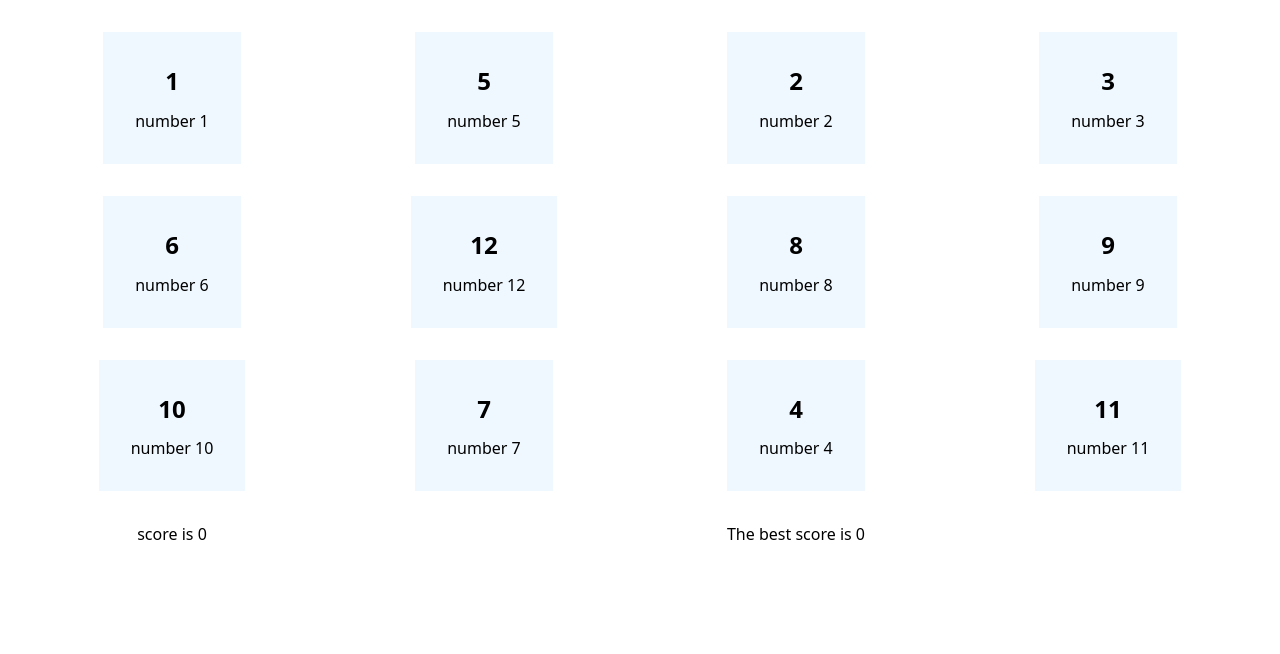
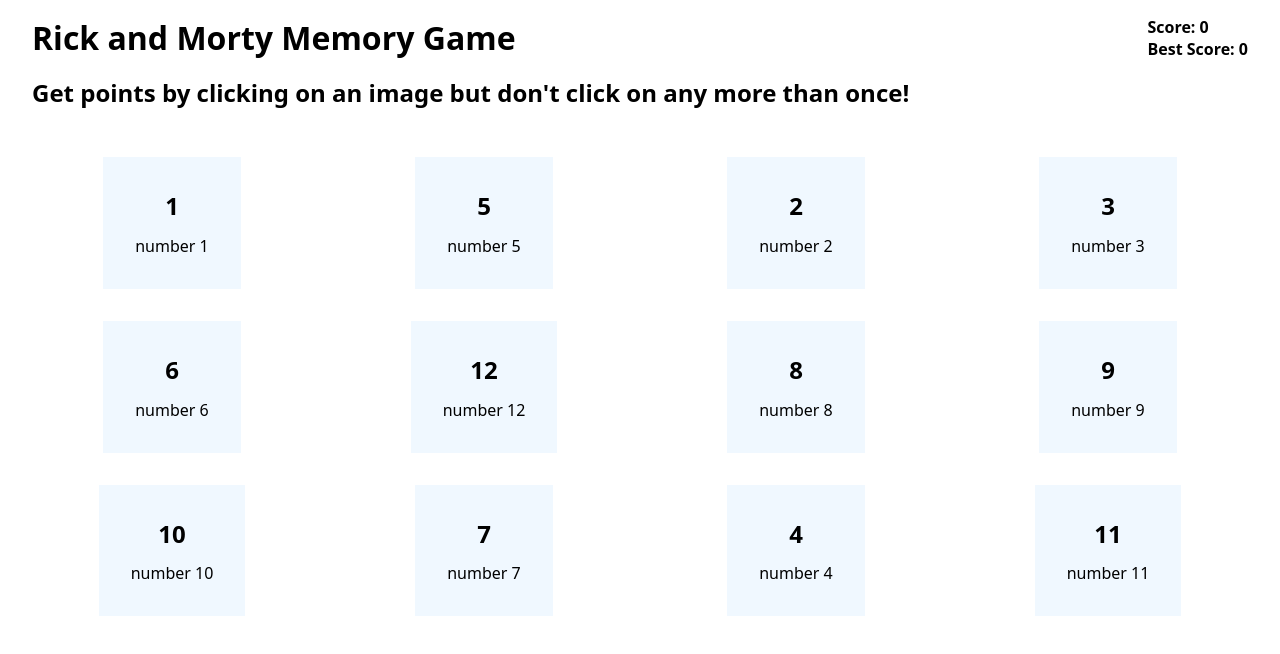
Before and after one commit to mutopia7/Memory-card, a React (Vite) app: page / in a window 1280 px wide. Shown: the top 654 px of the page. Built offline with nearby package versions, Linux system fonts and the light colour scheme.

Commit message:
style the page and explain that how to play game

```diff
--- a/src/App.css
+++ b/src/App.css
@@ -6,6 +6,23 @@
     justify-items: center; /* محتوای ستون‌ها وسط‌چین بشن */
 }
 
+.explain{
+  display: flex;
+  flex-direction: column;
+  gap: 1rem;
+  margin: 1rem 2rem;
+}
+
+.header{
+  display: flex;
+  justify-content: space-between;
+}
+
+.scoreShow{
+  display: flex;
+  flex-direction: column;
+  font-weight: 700;
+}
 
 
 @media (max-width: 768px) {
--- a/src/App.jsx
+++ b/src/App.jsx
@@ -82,21 +82,32 @@ function App() {
 
 
 
-  function handleCardClick(cardId){
+  function handleCardClick(cardId) {
     if (clickedMap[cardId]) {
-      alert ('You already clicked this card! Score reset.');
+      alert('You already clicked this card! Score reset.');
       setClickedMap({});
-      if (score > bestScore) {setBestScore(score)}
+      if (score > bestScore) { setBestScore(score) }
       setScore(0);
       setCards(() => shuffleArray(initialCards))
     } else {
-      setClickedMap({...clickedMap, [cardId]: true});
+      setClickedMap({ ...clickedMap, [cardId]: true });
       setScore(score + 1);
       setCards(shuffleArray(initialCards))
     }
   }
 
   return (
+    <div>
+      <div className='explain'>
+        <div className='header'>
+          <h1>Rick and Morty Memory Game</h1>
+          <div className='scoreShow'>
+            <p>Score: {score}</p>
+            <p>Best Score: {bestScore}</p>
+          </div>
+        </div>
+        <h2>Get points by clicking on an image but don't click on any more than once!</h2>
+      </div>
       <div className='board'>
         {cards.map((card) => (
           <Card
@@ -105,9 +116,8 @@ function App() {
             content={card.content}
             onClick={() => handleCardClick(card.id)} />
         ))}
-      <p>score is {score}</p>
-      <br />
-      <p>The best score is {bestScore}</p>
+      </div>
+
     </div>
 
   )
```
Lines whose indentation alone changed are shown as unchanged.
